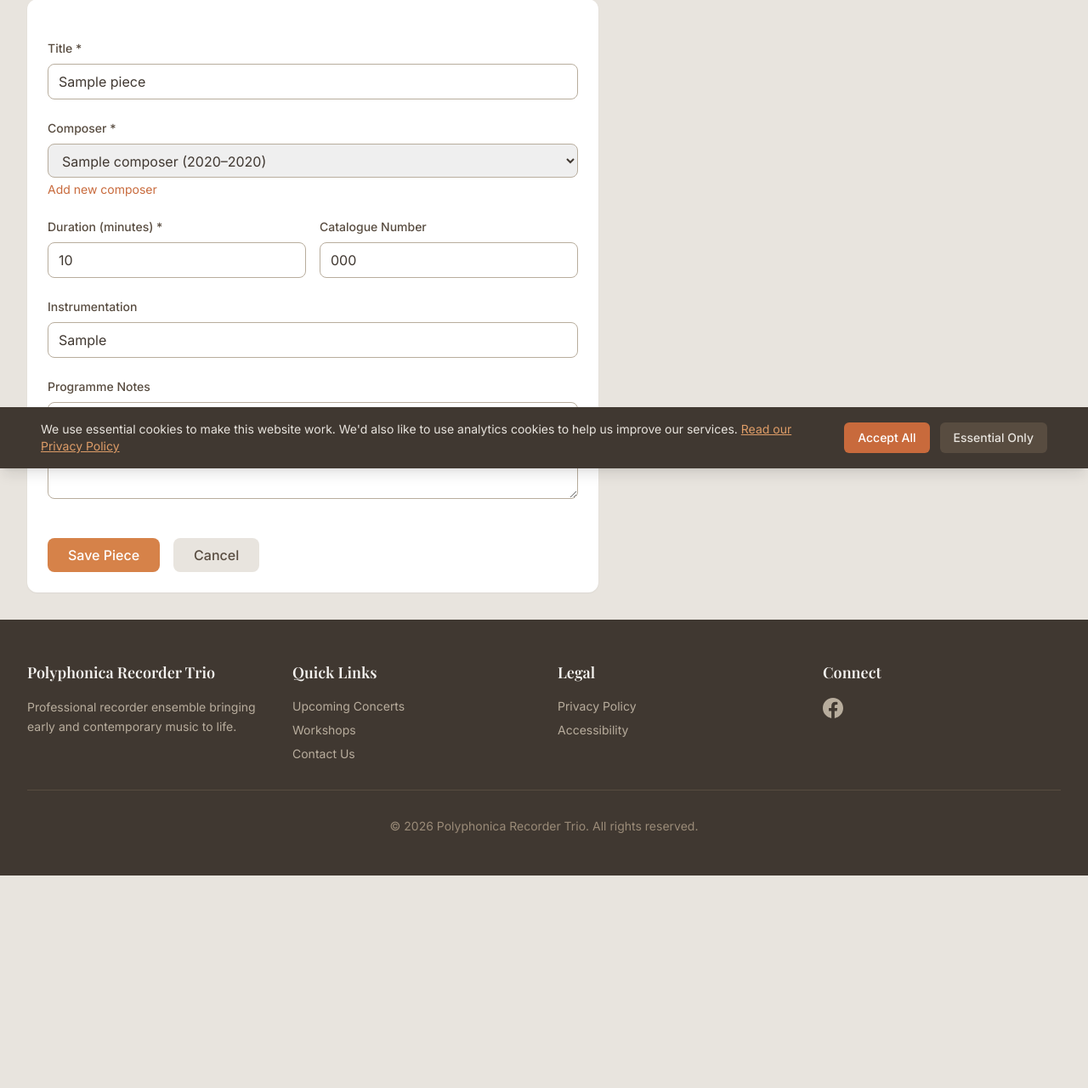
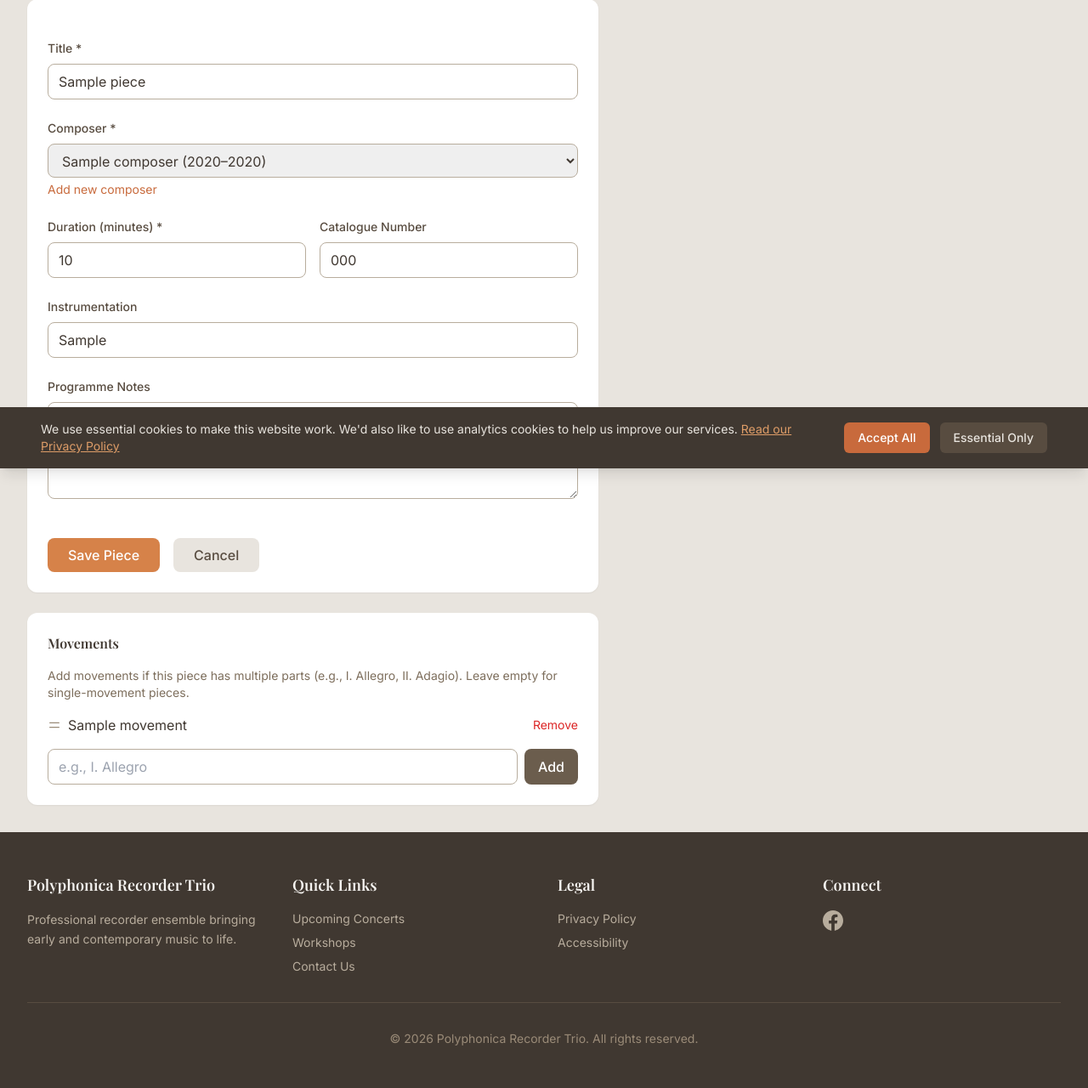
Before and after one commit to polyphonica/polyphonicarecordertrio, a Django app: page /manage/repertoire/pieces/1/edit/ in a window 1280 px wide. Shown: the part 249-1529 px from the top of the page at 85% size. Before the commit the page ends 1279 px from the top, so only its background shows below. Run offline with Django 5.2, Linux system fonts and the light colour scheme; a user stored in the database is signed in; tables that the repository leaves empty hold one stand-in row (values such as "Sample post"); parts of the project's set-up code (start-up, migrations or seed data) failed here and were passed over; some libraries are stand-ins or nearby versions; some web fonts are replaced.

Commit message:
Add movements support for pieces
- Add Movement model linked to Piece
- Add movement management UI on piece edit form
- Display movements in piece list with count column
- Show movements under pieces in programme builder
- Include movements in both performer and public PDFs
- Prefetch movements to avoid N+1 queries

Co-Authored-By: Claude Opus 4.5 <noreply@anthropic.com>

```diff
--- a/repertoire/models.py
+++ b/repertoire/models.py
@@ -85,6 +85,31 @@ class Piece(models.Model):
                 return f"{hours}h {mins}m"
             return f"{hours}h"
         return f"{self.duration}m"
+
+    @property
+    def has_movements(self):
+        """Check if piece has movements."""
+        return self.movements.exists()
+
+
+class Movement(models.Model):
+    """A movement within a piece."""
+    piece = models.ForeignKey(
+        Piece,
+        on_delete=models.CASCADE,
+        related_name='movements'
+    )
+    order = models.PositiveIntegerField(default=0)
+    name = models.CharField(
+        max_length=200,
+        help_text="e.g., 'I. Allegro', 'II. Adagio'"
+    )
+
+    class Meta:
+        ordering = ['order']
+
+    def __str__(self):
+        return self.name
 
 
 class Programme(models.Model):
--- a/repertoire/urls.py
+++ b/repertoire/urls.py
@@ -15,6 +15,10 @@ urlpatterns = [
     path('pieces/add/', views.piece_add, name='piece_add'),
     path('pieces/<int:pk>/edit/', views.piece_edit, name='piece_edit'),
     path('pieces/<int:pk>/delete/', views.piece_delete, name='piece_delete'),
+
+    # Movements
+    path('pieces/<int:pk>/movements/add/', views.movement_add, name='movement_add'),
+    path('movements/<int:pk>/delete/', views.movement_delete, name='movement_delete'),
 
     # Programmes
     path('programmes/', views.programme_list, name='programme_list'),
--- a/repertoire/views.py
+++ b/repertoire/views.py
@@ -15,7 +15,7 @@ from reportlab.lib.styles import getSampleStyleSheet, ParagraphStyle
 from reportlab.lib.units import mm
 from reportlab.platypus import SimpleDocTemplate, Table, TableStyle, Paragraph, Spacer
 
-from .models import Composer, Piece, Programme, ProgrammeItem
+from .models import Composer, Piece, Movement, Programme, ProgrammeItem
 
 
 # =============================================================================
@@ -127,7 +127,7 @@ def composer_delete(request, pk):
 
 @staff_member_required
 def piece_list(request):
-    pieces = Piece.objects.select_related('composer').all()
+    pieces = Piece.objects.select_related('composer').prefetch_related('movements').all()
     return render(request, 'repertoire/piece_list.html', {'pieces': pieces})
 
 
@@ -169,6 +169,45 @@ def piece_delete(request, pk):
 
 
 # =============================================================================
+# Movement Views
+# =============================================================================
+
+@staff_member_required
+@require_POST
+def movement_add(request, pk):
+    """Add a movement to a piece."""
+    piece = get_object_or_404(Piece, pk=pk)
+    name = request.POST.get('name', '').strip()
+
+    if name:
+        # Get next order
+        max_order = piece.movements.aggregate(max_order=models.Max('order'))['max_order'] or 0
+        movement = Movement.objects.create(
+            piece=piece,
+            name=name,
+            order=max_order + 1
+        )
+        return JsonResponse({
+            'success': True,
+            'movement': {
+                'id': movement.id,
+                'name': movement.name,
+            }
+        })
+
+    return JsonResponse({'success': False, 'error': 'Name is required'})
+
+
+@staff_member_required
+@require_POST
+def movement_delete(request, pk):
+    """Delete a movement."""
+    movement = get_object_or_404(Movement, pk=pk)
+    movement.delete()
+    return JsonResponse({'success': True})
+
+
+# =============================================================================
 # Programme Views
 # =============================================================================
 
@@ -195,7 +234,7 @@ def programme_add(request):
 def programme_detail(request, pk):
     """Programme builder view with drag-drop interface."""
     programme = get_object_or_404(Programme, pk=pk)
-    items = programme.items.select_related('piece', 'piece__composer').all()
+    items = programme.items.select_related('piece', 'piece__composer').prefetch_related('piece__movements').all()
     pieces = Piece.objects.select_related('composer').all()
 
     return render(request, 'repertoire/programme_detail.html', {
@@ -452,6 +491,10 @@ def programme_pdf_performer(request, pk):
             if item.piece.catalogue_number:
                 title += f" ({item.piece.catalogue_number})"
             title += f"\n{item.piece.composer.name}"
+            # Add movements if any
+            if item.piece.movements.exists():
+                movements = [m.name for m in item.piece.movements.all()]
+                title += "\n" + ", ".join(movements)
         elif item.item_type == 'interval':
             title = "— INTERVAL —"
         else:
@@ -575,6 +618,17 @@ def programme_pdf_public(request, pk):
             if item.piece.catalogue_number:
                 piece_text += f", {item.piece.catalogue_number}"
             elements.append(Paragraph(piece_text, piece_style))
+
+            # Add movements if any
+            if item.piece.movements.exists():
+                for movement in item.piece.movements.all():
+                    elements.append(Paragraph(f"&nbsp;&nbsp;&nbsp;&nbsp;{movement.name}", ParagraphStyle(
+                        'Movement',
+                        parent=styles['Normal'],
+                        fontSize=10,
+                        leftIndent=10*mm,
+                        textColor=colors.grey,
+                    )))
         # Talks are not shown in public programme
 
     # Add performer info at bottom
--- a/templates/repertoire/piece_form.html
+++ b/templates/repertoire/piece_form.html
@@ -57,5 +57,105 @@
             </div>
         </form>
     </div>
+
+    {% if piece %}
+    <!-- Movements Section (only shown when editing) -->
+    <div class="bg-white rounded-xl shadow-sm p-6 mt-6">
+        <h3 class="font-semibold text-primary-900 mb-4">Movements</h3>
+        <p class="text-sm text-primary-500 mb-4">Add movements if this piece has multiple parts (e.g., I. Allegro, II. Adagio). Leave empty for single-movement pieces.</p>
+
+        <div id="movements-list" class="space-y-2 mb-4">
+            {% for movement in piece.movements.all %}
+            <div class="movement-item flex items-center gap-2" data-id="{{ movement.id }}">
+                <span class="text-primary-400 cursor-move">
+                    <svg class="w-4 h-4" fill="none" stroke="currentColor" viewBox="0 0 24 24">
+                        <path stroke-linecap="round" stroke-linejoin="round" stroke-width="2" d="M4 8h16M4 16h16"/>
+                    </svg>
+                </span>
+                <span class="flex-1 text-primary-900">{{ movement.name }}</span>
+                <button type="button" class="delete-movement text-red-600 hover:text-red-700 text-sm" data-id="{{ movement.id }}">Remove</button>
+            </div>
+            {% empty %}
+            <p id="no-movements" class="text-sm text-primary-400 italic">No movements added</p>
+            {% endfor %}
+        </div>
+
+        <form id="add-movement-form" class="flex gap-2">
+            <input type="text" id="movement-name" placeholder="e.g., I. Allegro" class="flex-1 px-3 py-2 border border-primary-300 rounded-lg focus:ring-2 focus:ring-accent-500">
+            <button type="submit" class="px-4 py-2 bg-primary-600 hover:bg-primary-700 text-white rounded-lg font-medium transition-colors">
+                Add
+            </button>
+        </form>
+    </div>
+
+    <script>
+    document.addEventListener('DOMContentLoaded', function() {
+        const pieceId = {{ piece.pk }};
+        const csrfToken = '{{ csrf_token }}';
+        const movementsList = document.getElementById('movements-list');
+        const noMovements = document.getElementById('no-movements');
+
+        // Add movement
+        document.getElementById('add-movement-form').addEventListener('submit', function(e) {
+            e.preventDefault();
+            const nameInput = document.getElementById('movement-name');
+            const name = nameInput.value.trim();
+            if (!name) return;
+
+            fetch(`/manage/repertoire/pieces/${pieceId}/movements/add/`, {
+                method: 'POST',
+                headers: {
+                    'Content-Type': 'application/x-www-form-urlencoded',
+                    'X-CSRFToken': csrfToken,
+                },
+                body: `name=${encodeURIComponent(name)}`
+            })
+            .then(response => response.json())
+            .then(data => {
+                if (data.success) {
+                    if (noMovements) noMovements.remove();
+
+                    const div = document.createElement('div');
+                    div.className = 'movement-item flex items-center gap-2';
+                    div.dataset.id = data.movement.id;
+                    div.innerHTML = `
+                        <span class="text-primary-400 cursor-move">
+                            <svg class="w-4 h-4" fill="none" stroke="currentColor" viewBox="0 0 24 24">
+                                <path stroke-linecap="round" stroke-linejoin="round" stroke-width="2" d="M4 8h16M4 16h16"/>
+                            </svg>
+                        </span>
+                        <span class="flex-1 text-primary-900">${data.movement.name}</span>
+                        <button type="button" class="delete-movement text-red-600 hover:text-red-700 text-sm" data-id="${data.movement.id}">Remove</button>
+                    `;
+                    movementsList.appendChild(div);
+                    attachDeleteHandler(div.querySelector('.delete-movement'));
+                    nameInput.value = '';
+                }
+            });
+        });
+
+        // Delete movement
+        function attachDeleteHandler(btn) {
+            btn.addEventListener('click', function() {
+                const movementId = this.dataset.id;
+                fetch(`/manage/repertoire/movements/${movementId}/delete/`, {
+                    method: 'POST',
+                    headers: {
+                        'X-CSRFToken': csrfToken,
+                    }
+                })
+                .then(response => response.json())
+                .then(data => {
+                    if (data.success) {
+                        this.closest('.movement-item').remove();
+                    }
+                });
+            });
+        }
+
+        document.querySelectorAll('.delete-movement').forEach(attachDeleteHandler);
+    });
+    </script>
+    {% endif %}
 </div>
 {% endblock %}
--- a/templates/repertoire/piece_list.html
+++ b/templates/repertoire/piece_list.html
@@ -22,6 +22,7 @@
                 <th class="px-6 py-3 text-left text-sm font-semibold text-primary-900">Composer</th>
                 <th class="px-6 py-3 text-left text-sm font-semibold text-primary-900">Duration</th>
                 <th class="px-6 py-3 text-left text-sm font-semibold text-primary-900">Catalogue</th>
+                <th class="px-6 py-3 text-left text-sm font-semibold text-primary-900">Movements</th>
                 <th class="px-6 py-3 text-right text-sm font-semibold text-primary-900">Actions</th>
             </tr>
         </thead>
@@ -32,6 +33,7 @@
                 <td class="px-6 py-4 text-primary-600">{{ piece.composer.name }}</td>
                 <td class="px-6 py-4 text-primary-600">{{ piece.duration_display }}</td>
                 <td class="px-6 py-4 text-primary-600">{{ piece.catalogue_number|default:"—" }}</td>
+                <td class="px-6 py-4 text-primary-600">{{ piece.movements.count|default:"—" }}</td>
                 <td class="px-6 py-4 text-right space-x-2">
                     <a href="{% url 'repertoire:piece_edit' piece.pk %}" class="text-accent-600 hover:text-accent-700">Edit</a>
                     <a href="{% url 'repertoire:piece_delete' piece.pk %}" class="text-red-600 hover:text-red-700">Delete</a>
```
Also changed, not shown: templates/repertoire/programme_detail.html (+7 -0 lines), repertoire/migrations/0003_movement.py (added).
